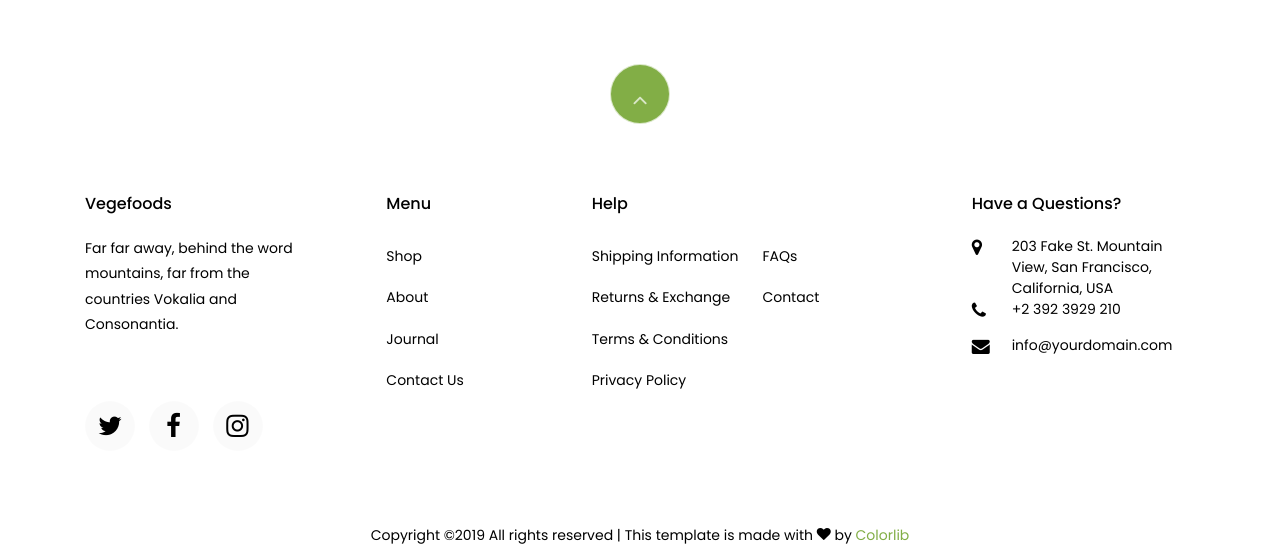
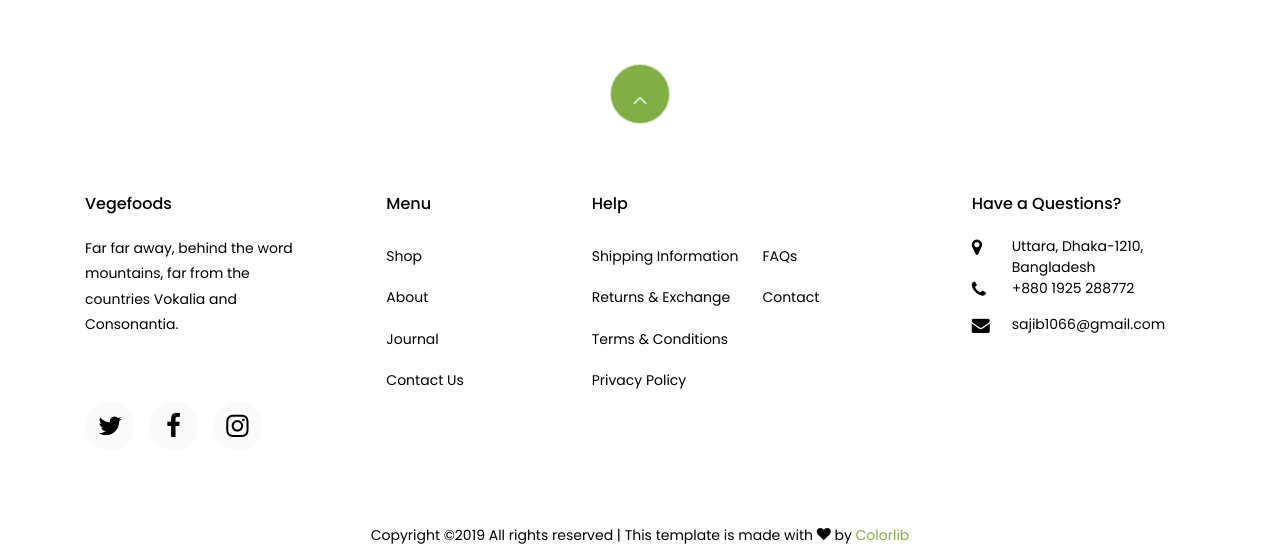
Before and after one commit to sajib1066/django-ecommerce, a Django app: page /blog/ in a window 1280 px wide. Shown: the part 1510-2063 px from the top of the page. Run offline with Django 3.2, Linux system fonts and the light colour scheme; data that the repository does not hold is empty; some libraries are stand-ins or nearby versions; some web fonts are replaced.

Commit message:
add address on footer

```diff
--- a/templates/base/footer.html
+++ b/templates/base/footer.html
@@ -52,9 +52,9 @@
           <h2 class="ftco-heading-2">Have a Questions?</h2>
           <div class="block-23 mb-3">
             <ul>
-              <li><span class="icon icon-map-marker"></span><span class="text">203 Fake St. Mountain View, San Francisco, California, USA</span></li>
-              <li><a href="#"><span class="icon icon-phone"></span><span class="text">+2 392 3929 210</span></a></li>
-              <li><a href="#"><span class="icon icon-envelope"></span><span class="text">info@yourdomain.com</span></a></li>
+              <li><span class="icon icon-map-marker"></span><span class="text">Uttara, Dhaka-1210, Bangladesh</span></li>
+              <li><a href="#"><span class="icon icon-phone"></span><span class="text">+880 1925 288772</span></a></li>
+              <li><a href="#"><span class="icon icon-envelope"></span><span class="text">sajib1066@gmail.com</span></a></li>
             </ul>
           </div>
         </div>
```
